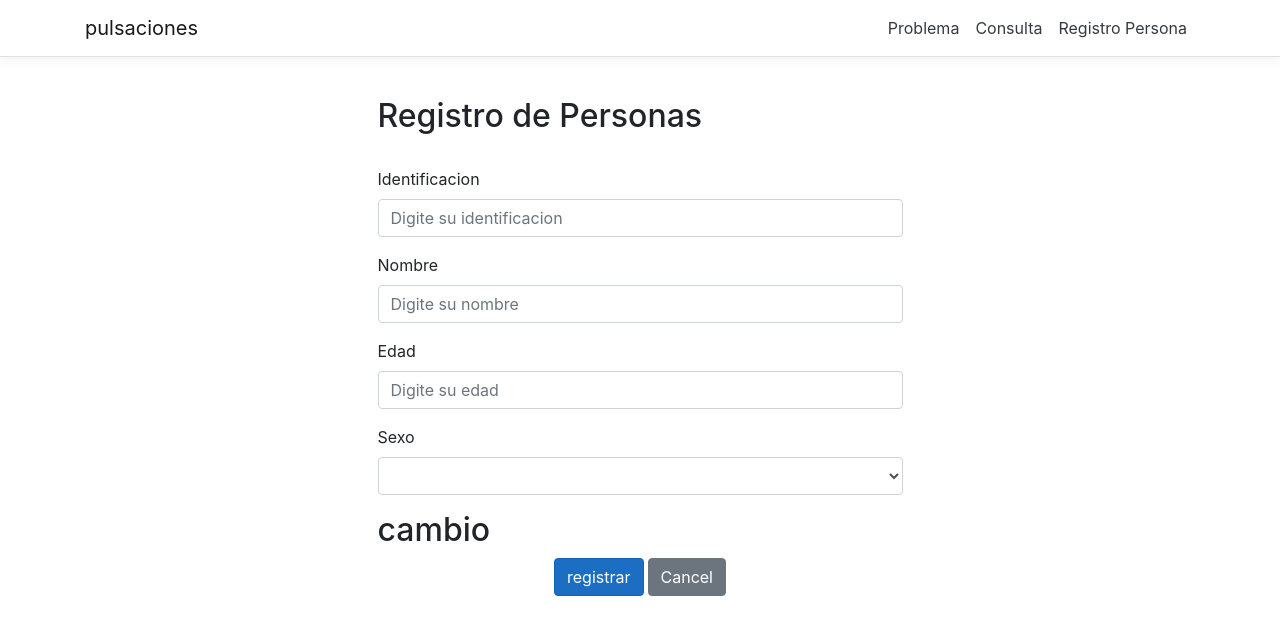
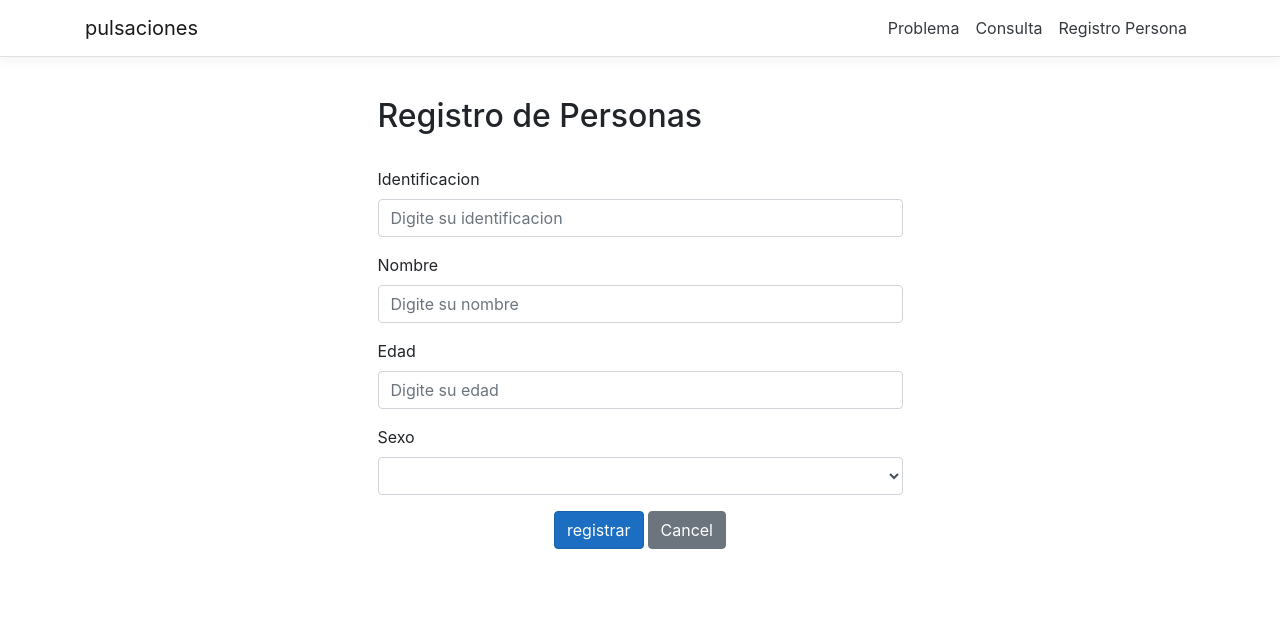
Before and after one commit to javier-camilo/PulsacionesHTTP, an Angular app in the folder pulsaciones/ClientApp/: page /personaRegistro in a window 1280 px wide. Shown: the top 634 px of the page. Built offline with nearby package versions, Linux system fonts and the light colour scheme.

Commit message:
no se actualizo

```diff
--- a/pulsaciones/ClientApp/src/app/pulsacion/persona-registro/persona-registro.component.html
+++ b/pulsaciones/ClientApp/src/app/pulsacion/persona-registro/persona-registro.component.html
@@ -39,8 +39,6 @@
                     </select>
                   </div>
 
-                  <h2>cambio</h2>
-
                 <div class="text-center">
                     <button class="btn btn-primary mr-1"(click)="add(formulario)">registrar</button>
                     <button class="btn btn-secondary" type="reset">Cancel</button>
```
